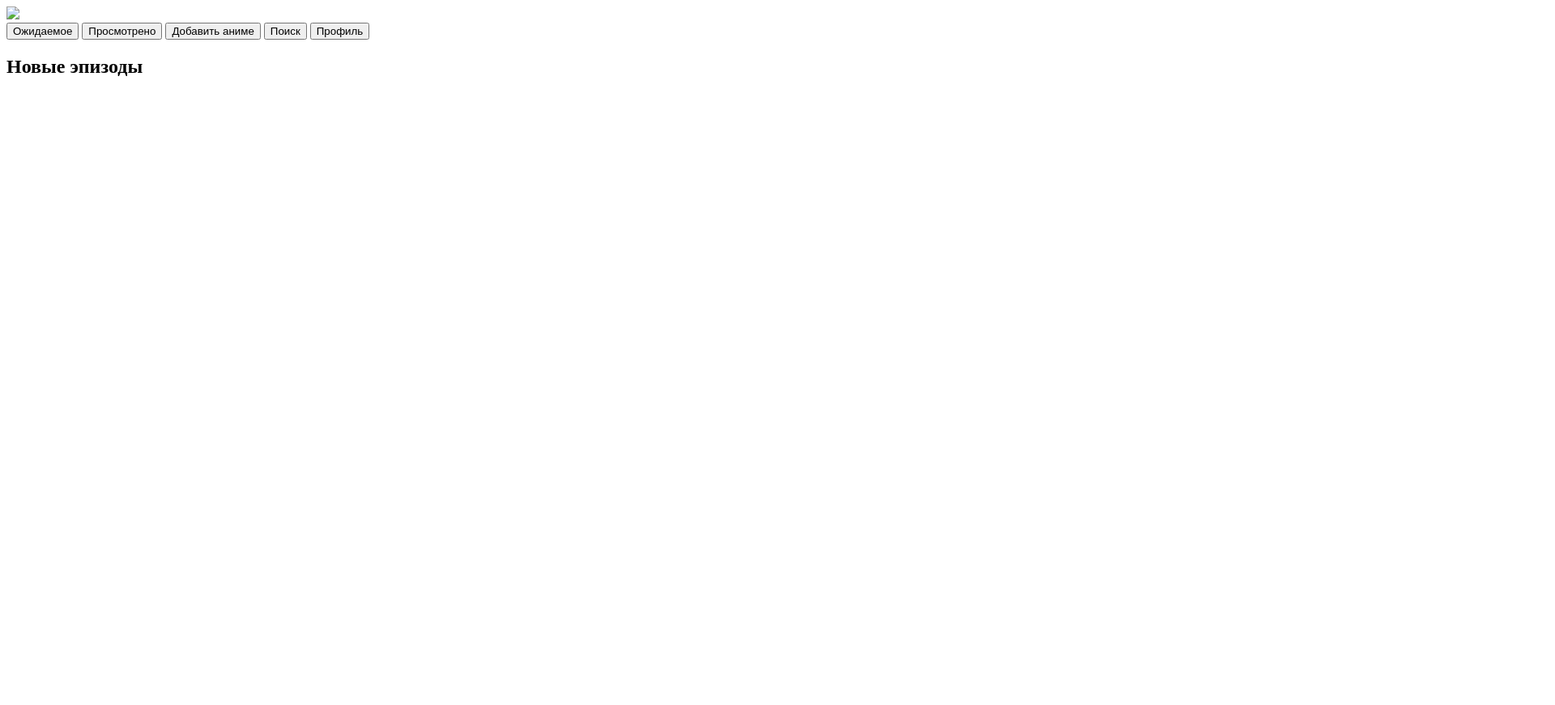
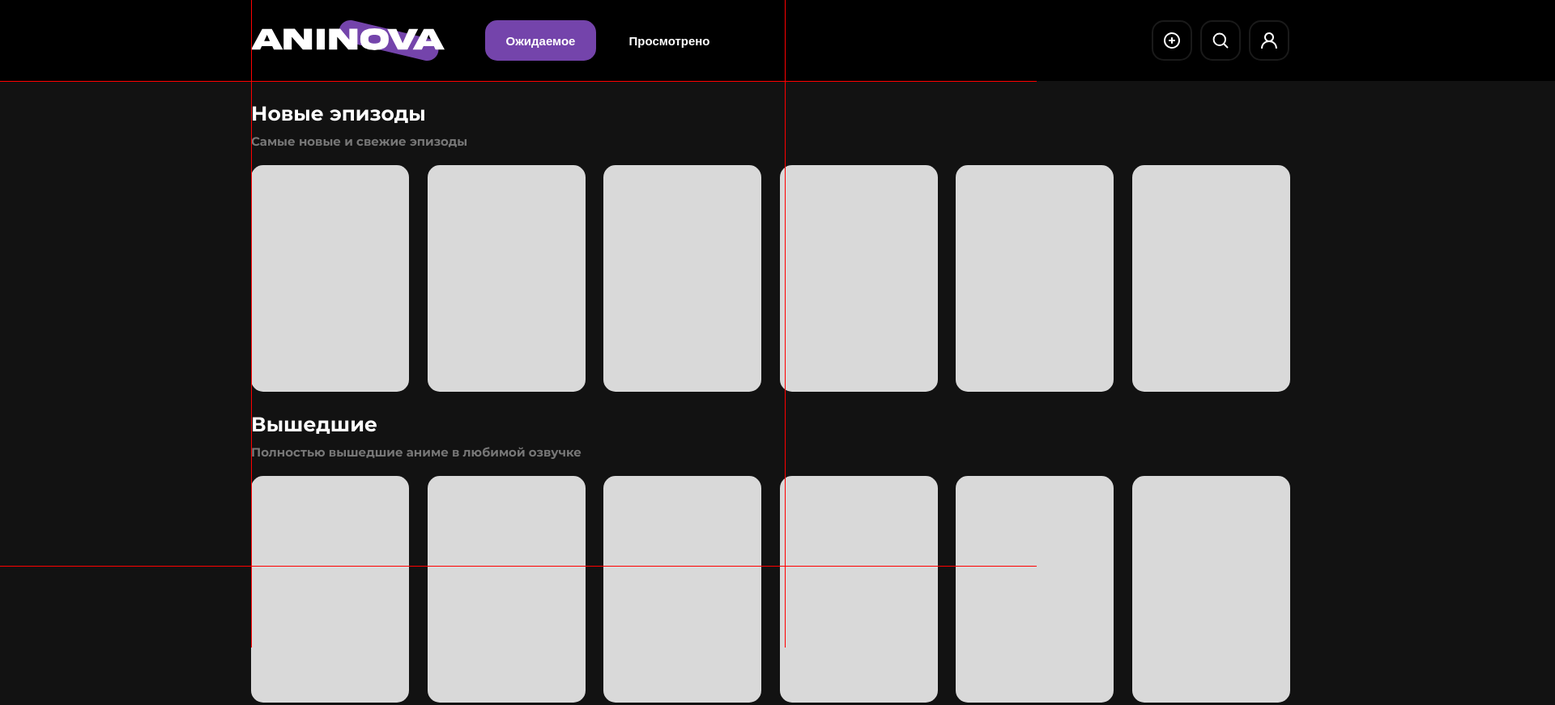
Before and after one commit to m0rph1num/AniNova, a plain HTML site: page fronted/index.html in a window 1280 px wide. Shown: the top 871 px of the page at 81% size, 1920 px wide, since content can reach past the window. Before the commit the page ends 800 px from the top, so only its background shows below. Drawn offline with Linux system fonts and the light colour scheme; no server answers.

Commit message:
Initial commit: Верстка главной страницы

```diff
--- a/fronted/index.html
+++ b/fronted/index.html
@@ -1,31 +1,80 @@
 <!DOCTYPE html>
-<html>
+<html lang="ru">
 <head>
+    <meta charset="UTF-8">
+    <meta name="viewport" content="width=device-width, initial-scale=1.0">
     <title>AniNova</title>
     <link rel="stylesheet" href="styles.css">
 </head>
 <body>
-    <!-- Хедер -->
-    <header>
-        <img src="logo.png" class="logo">
-        <nav>
-            <button>Ожидаемое</button>
-            <button>Просмотрено</button>
-            <button>Добавить аниме</button>
-            <button>Поиск</button>
-            <button>Профиль</button>
+    <!-- Красные линии для отладки -->
+    <div class="debug-line vertical-left"></div>
+    <div class="debug-line vertical-right"></div>
+    <div class="debug-line horizontal-top"></div>
+    <div class="debug-line horizontal-bottom"></div>
+
+    <header class="header">
+        <img src="images/logo.svg" alt="Логотип" class="logo">
+
+        <nav class="nav-left">
+            <button class="btn expected-btn">Ожидаемое</button>
+            <button class="btn watched-btn">Просмотрено</button>
+        </nav>
+
+        <nav class="nav-right">
+            <button class="icon-btn add-btn">
+                <img src="images/add-ico.svg" alt="Добавить">
+            </button>
+            <button class="icon-btn search-btn">
+                <img src="images/search-ico.svg" alt="Поиск">
+            </button>
+            <button class="icon-btn profile-btn">
+                <img src="images/profile-ico.svg" alt="Профиль">
+            </button>
         </nav>
     </header>
 
-    <!-- Блоки с карточками -->
-    <div class="container">
-        <section id="new-episodes">
-            <h2>Новые эпизоды</h2>
-            <div class="cards" id="new-cards"></div>
-        </section>
-        <!-- Аналогично для других блоков -->
+    <!-- Блок 1: Новые эпизоды -->
+    <section class="anime-section">
+        <h1 class="section-title">Новые эпизоды</h1>
+        <p class="section-subtitle">Самые новые и свежие эпизоды</p>
+        <div class="anime-cards">
+            <div class="anime-card"></div>
+            <div class="anime-card"></div>
+            <div class="anime-card"></div>
+            <div class="anime-card"></div>
+            <div class="anime-card"></div>
+            <div class="anime-card"></div>
+        </div>
+    </section>
+    <!-- Блок 2: Вышедшие -->
+<section class="anime-section">
+    <h1 class="section-title">Вышедшие</h1>
+    <p class="section-subtitle">Полностью вышедшие аниме в любимой озвучке</p>
+    <div class="anime-cards">
+        <div class="anime-card"></div>
+        <div class="anime-card"></div>
+        <div class="anime-card"></div>
+        <div class="anime-card"></div>
+        <div class="anime-card"></div>
+        <div class="anime-card"></div>
     </div>
+</section>
 
-    <script src="scripts.js"></script>
+<!-- Блок 3: Анонсированные -->
+<section class="anime-section">
+    <h1 class="section-title">Анонсированные</h1>
+    <p class="section-subtitle">Аниме которые только анонсировали</p>
+    <div class="anime-cards">
+        <div class="anime-card"></div>
+        <div class="anime-card"></div>
+        <div class="anime-card"></div>
+        <div class="anime-card"></div>
+        <div class="anime-card"></div>
+        <div class="anime-card"></div>
+    </div>
+</section>
+<!-- Футер -->
+<footer class="footer"></footer>
 </body>
 </html>
--- a/fronted/styles.css
+++ b/fronted/styles.css
@@ -0,0 +1,183 @@
+/* Шрифты */
+@font-face {
+    font-family: 'Montserrat';
+    src: url('fonts/Montserrat-SemiBold.ttf') format('ttf');
+    font-weight: 600;
+    font-style: normal;
+}
+
+@font-face {
+    font-family: 'Montserrat';
+    src: url('fonts/Montserrat-Bold.ttf') format('truetype');
+    font-weight: 700;
+    font-style: normal;
+}
+
+/* Базовые стили */
+body {
+    margin: 0;
+    padding: 0;
+    width: 1920px;
+    height: 100%;
+    background: #121212;
+    font-family: 'Montserrat', sans-serif;
+    overflow-x: hidden; /* Убираем горизонтальный скролл */
+}
+
+/* Красные линии для отладки */
+.debug-line {
+    position: absolute;
+    background: red;
+    z-index: 9999; /* Чтобы линии были поверх всех элементов */
+}
+
+.vertical-left {
+    width: 1px;
+    height: 100%;
+    left: 310px;
+    top: 0;
+}
+
+.vertical-right {
+    width: 1px;
+    height: 100%;
+    right: 310px;
+    top: 0;
+}
+
+.horizontal-top {
+    width: 100%;
+    height: 1px;
+    top: 100px;
+    left: 0;
+}
+
+.horizontal-bottom {
+    width: 100%;
+    height: 1px;
+    bottom: 100px;
+    left: 0;
+}
+
+/* Шапка */
+.header {
+    width: 1920px;
+    height: 100px;
+    background: #000000;
+    position: relative;
+    display: flex;
+    justify-content: space-between;
+    align-items: center;
+}
+
+/* Логотип */
+.logo {
+    width: 239px;
+    height: 50px;
+    position: absolute;
+    left: 310px;
+    top: 25px;
+}
+
+/* Левая группа кнопок */
+.nav-left {
+    margin-left: 599px; /* 239 + 100 + 100 */
+    display: flex;
+    gap: 15px;
+}
+
+.btn {
+    height: 50px;
+    border-radius: 15px;
+    border: none;
+    font-weight: 600; /* SemiBold */
+    font-size: 15px;
+    display: flex;
+    align-items: center;
+    justify-content: center;
+    cursor: pointer;
+}
+
+.expected-btn {
+    width: 137px;
+    background: #7444AB;
+    color: white;
+}
+
+.watched-btn {
+    width: 151px;
+    background: transparent;
+    color: white;
+}
+
+/* Правая группа кнопок */
+.nav-right {
+    margin-right: 328px; /* 310px от правого края шапки */
+    display: flex;
+    gap: 10px; /* Расстояние между кнопками */
+}
+
+.icon-btn {
+    width: 50px;
+    height: 50px;
+    background: transparent;
+    border: 2px solid rgba(255, 255, 255, 0.1);
+    border-radius: 15px;
+    cursor: pointer;
+    display: flex;
+    align-items: center;
+    justify-content: center;
+}
+
+.icon-btn img {
+    width: 20px;
+    height: 20px;
+}
+
+/* Общие стили для всех блоков */
+.anime-section {
+    margin-top: 25px; /* Отступ между блоками */
+    padding: 0 310px; /* Отступы по бокам */
+}
+
+.section-title {
+    font-family: 'Montserrat', sans-serif;
+    font-weight: 700; /* Bold */
+    font-size: 25px;
+    color: white;
+    margin: 0;
+}
+
+.section-subtitle {
+    font-family: 'Montserrat', sans-serif;
+    font-weight: 600; /* SemiBold */
+    font-size: 15px;
+    color: #777777;
+    margin: 10px 0 0 0;
+}
+
+.anime-cards {
+    display: flex;
+    gap: 22.5px; /* Расстояние между карточками */
+    margin-top: 20px; /* Отступ от подзаголовка */
+}
+
+.anime-card {
+    width: 195px;
+    height: 280px;
+    background: #D9D9D9;
+    border-radius: 15px;
+}
+
+.footer {
+    width: 1920px;
+    height: 100px;
+    background: #212121;
+    position: relative; /* Чтобы элементы не заходили на футер */
+    z-index: 1; /* Футер поверх других элементов */
+    margin-top: 100px; /* Отступ от последнего блока */
+}
+
+.anime-section:last-child {
+    margin-bottom: 100px; /* Отступ снизу, равный высоте футера */
+}
```
Also changed, not shown: fronted/fonts/Montserrat-Bold.ttf (added), fronted/fonts/Montserrat-Medium.ttf (added), fronted/fonts/Montserrat-Regular.ttf (added), fronted/fonts/Montserrat-SemiBold.ttf (added), fronted/images/add-ico.svg (added), fronted/images/logo.svg (added), fronted/images/profile-ico.svg (added), fronted/images/search-ico.svg (added).
